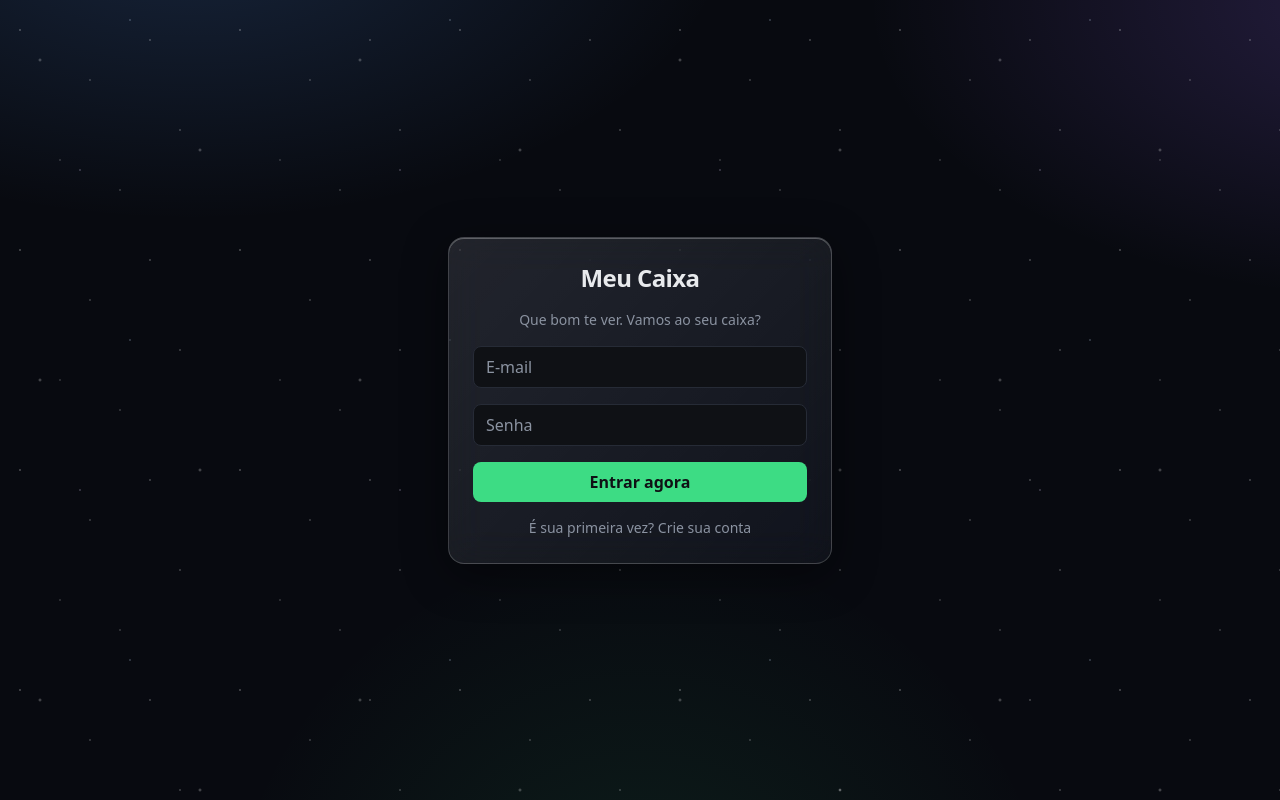
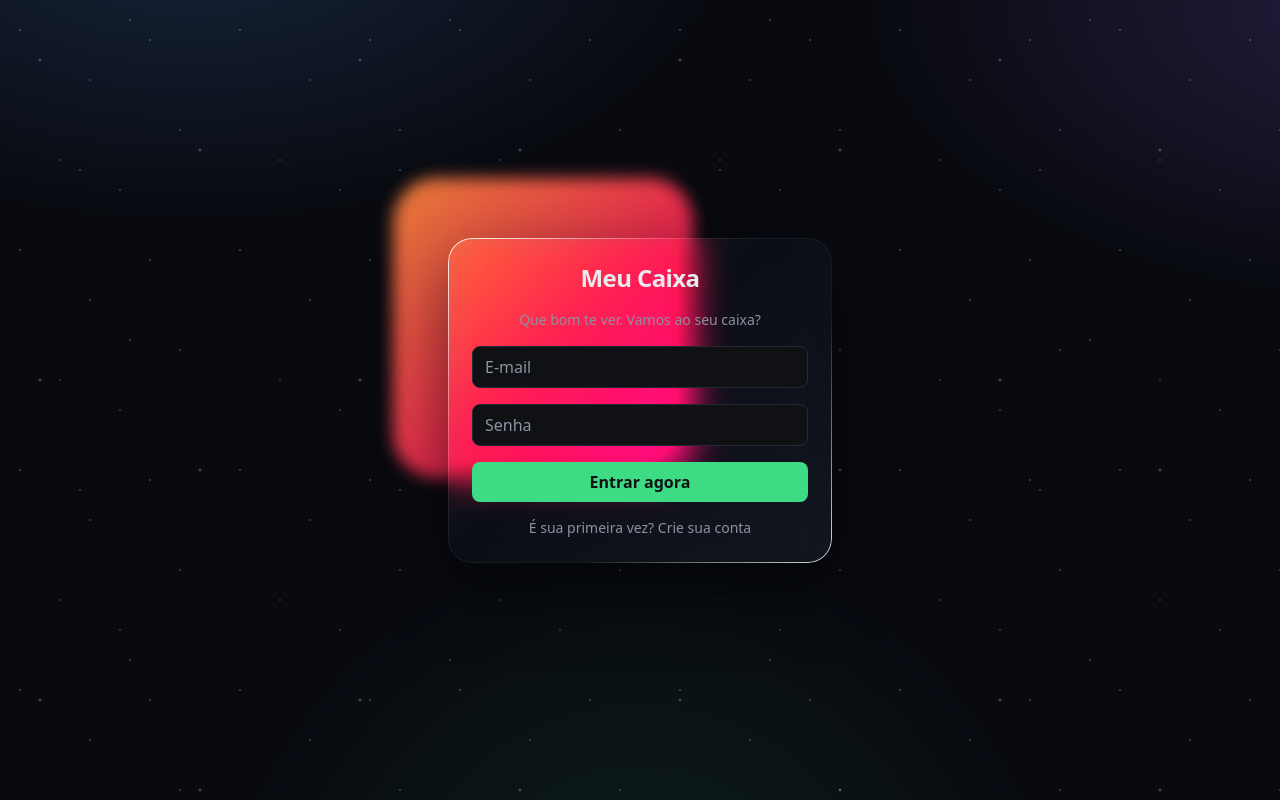
Before and after one commit to pabloolacerda-creator/em-cartaz, a React (Vite) app in the folder fluxo de caixa/: page / in a window 1280 px wide. Built offline with nearby package versions, Linux system fonts and the light colour scheme; no server answers.

Commit message:
feat(fluxo): realistic glass card with glowing orb and gradient border
Co-Authored-By: Claude Opus 4.8 <noreply@anthropic.com>

```diff
--- a/fluxo de caixa/src/index.css
+++ b/fluxo de caixa/src/index.css
@@ -51,13 +51,47 @@ body { background: #0f1115; }
   .space-bg::after { animation: none; }
 }
 
-/* Glassmorphism card */
+/* Glassmorphism card — dark & transparent, the light behind bleeds through */
 .glass {
-  background: linear-gradient(135deg, rgba(255, 255, 255, 0.11), rgba(255, 255, 255, 0.04));
-  backdrop-filter: blur(18px) saturate(160%);
-  -webkit-backdrop-filter: blur(18px) saturate(160%);
-  border: 1px solid rgba(255, 255, 255, 0.18);
-  box-shadow:
-    0 10px 45px rgba(0, 0, 0, 0.45),
-    inset 0 1px 0 rgba(255, 255, 255, 0.28);
+  position: relative;
+  border-radius: 24px;
+  background: linear-gradient(135deg, rgba(255, 255, 255, 0.10), rgba(255, 255, 255, 0.02) 45%, rgba(255, 255, 255, 0.05));
+  backdrop-filter: blur(16px) saturate(150%);
+  -webkit-backdrop-filter: blur(16px) saturate(150%);
+  box-shadow: 0 24px 70px rgba(0, 0, 0, 0.55);
 }
+/* crisp gradient hairline border, brightest at opposite corners */
+.glass::before {
+  content: "";
+  position: absolute;
+  inset: 0;
+  border-radius: inherit;
+  padding: 1px;
+  background: linear-gradient(
+    135deg,
+    rgba(255, 255, 255, 0.95),
+    rgba(255, 255, 255, 0.08) 35%,
+    rgba(255, 255, 255, 0.04) 65%,
+    rgba(255, 255, 255, 0.85)
+  );
+  -webkit-mask: linear-gradient(#000 0 0) content-box, linear-gradient(#000 0 0);
+          mask: linear-gradient(#000 0 0) content-box, linear-gradient(#000 0 0);
+  -webkit-mask-composite: xor;
+          mask-composite: exclude;
+  pointer-events: none;
+}
+
+/* Colored light glowing behind the glass */
+.glow-orb {
+  position: absolute;
+  top: -60px;
+  left: -55px;
+  width: 300px;
+  height: 300px;
+  border-radius: 44px;
+  background: linear-gradient(135deg, #ff8a3d, #ff2d55 55%, #ff1e8a);
+  filter: blur(8px);
+  opacity: 0.9;
+  z-index: 0;
+  pointer-events: none;
+}
--- a/fluxo de caixa/src/ui/LoginScreen.tsx
+++ b/fluxo de caixa/src/ui/LoginScreen.tsx
@@ -44,7 +44,9 @@ export default function LoginScreen() {
 
   return (
     <div className="space-bg min-h-screen text-txt flex items-center justify-center p-4">
-      <form onSubmit={onSubmit} className="glass relative z-10 w-full max-w-sm rounded-2xl p-6 space-y-4">
+      <div className="relative w-full max-w-sm">
+        <div className="glow-orb" aria-hidden />
+        <form onSubmit={onSubmit} className="glass relative z-10 w-full p-6 space-y-4">
         <h1 className="text-2xl font-bold text-center tracking-tight">Meu Caixa</h1>
         <p className="text-sm text-muted text-center">
           {mode === 'in' ? 'Que bom te ver. Vamos ao seu caixa?' : 'Vamos criar seu caixa. É rapidinho.'}
@@ -88,7 +90,8 @@ export default function LoginScreen() {
         >
           {mode === 'in' ? 'É sua primeira vez? Crie sua conta' : 'Já tem conta? Entrar'}
         </button>
-      </form>
+        </form>
+      </div>
     </div>
   );
 }
```
